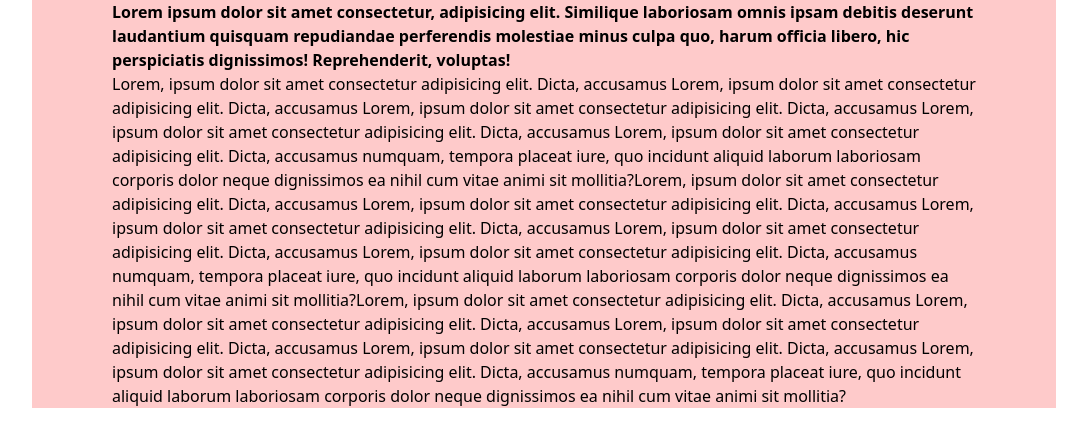
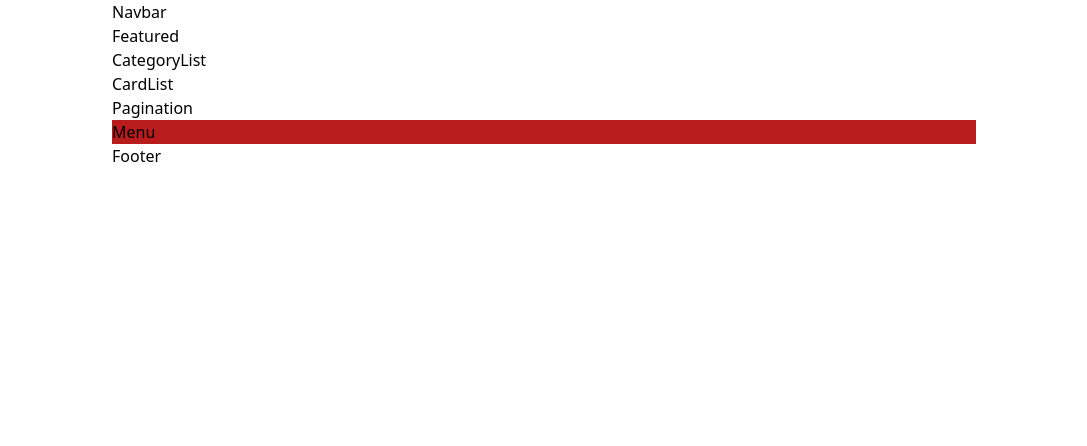
Before and after one commit to OumB2021/Oumblog, a Next.js app: page / in a window 1280 px wide. Shown: the top 446 px of the page, without its empty margins (96-1183 px from the left). Built offline with nearby package versions, Linux system fonts and the light colour scheme.

Commit message:
components creation

```diff
--- a/app/layout.tsx
+++ b/app/layout.tsx
@@ -1,6 +1,8 @@
 import type { Metadata } from "next";
 import { Geist, Geist_Mono, Inter } from "next/font/google";
 import "./globals.css";
+import Navbar from "@/components/navbar";
+import Footer from "@/components/footer";
 
 // Configure the Inter font
 const interFont = Inter({
@@ -23,7 +25,11 @@ export default function RootLayout({
     <html lang="en">
       <body className={`${interFont.variable} antialiased`}>
         <div className="min-h-screen bg-white text-black">
-          <div className="wrapper bg-red-200">{children}</div>
+          <div className="wrapper">
+            <Navbar />
+            {children}
+            <Footer />
+          </div>
         </div>
       </body>
     </html>
--- a/app/page.tsx
+++ b/app/page.tsx
@@ -1,36 +1,17 @@
-import Image from "next/image";
+import CardList from "@/components/card-list";
+import CategoryList from "@/components/category-list";
+import Featured from "@/components/featured";
+import Menu from "@/components/menu";
 
 export default function Home() {
   return (
     <div className="">
-      <h1 className="font-bold">
-        Lorem ipsum dolor sit amet consectetur, adipisicing elit. Similique
-        laboriosam omnis ipsam debitis deserunt laudantium quisquam repudiandae
-        perferendis molestiae minus culpa quo, harum officia libero, hic
-        perspiciatis dignissimos! Reprehenderit, voluptas!
-      </h1>
-      Lorem, ipsum dolor sit amet consectetur adipisicing elit. Dicta, accusamus
-      Lorem, ipsum dolor sit amet consectetur adipisicing elit. Dicta, accusamus
-      Lorem, ipsum dolor sit amet consectetur adipisicing elit. Dicta, accusamus
-      Lorem, ipsum dolor sit amet consectetur adipisicing elit. Dicta, accusamus
-      Lorem, ipsum dolor sit amet consectetur adipisicing elit. Dicta, accusamus
-      numquam, tempora placeat iure, quo incidunt aliquid laborum laboriosam
-      corporis dolor neque dignissimos ea nihil cum vitae animi sit
-      mollitia?Lorem, ipsum dolor sit amet consectetur adipisicing elit. Dicta,
-      accusamus Lorem, ipsum dolor sit amet consectetur adipisicing elit. Dicta,
-      accusamus Lorem, ipsum dolor sit amet consectetur adipisicing elit. Dicta,
-      accusamus Lorem, ipsum dolor sit amet consectetur adipisicing elit. Dicta,
-      accusamus Lorem, ipsum dolor sit amet consectetur adipisicing elit. Dicta,
-      accusamus numquam, tempora placeat iure, quo incidunt aliquid laborum
-      laboriosam corporis dolor neque dignissimos ea nihil cum vitae animi sit
-      mollitia?Lorem, ipsum dolor sit amet consectetur adipisicing elit. Dicta,
-      accusamus Lorem, ipsum dolor sit amet consectetur adipisicing elit. Dicta,
-      accusamus Lorem, ipsum dolor sit amet consectetur adipisicing elit. Dicta,
-      accusamus Lorem, ipsum dolor sit amet consectetur adipisicing elit. Dicta,
-      accusamus Lorem, ipsum dolor sit amet consectetur adipisicing elit. Dicta,
-      accusamus numquam, tempora placeat iure, quo incidunt aliquid laborum
-      laboriosam corporis dolor neque dignissimos ea nihil cum vitae animi sit
-      mollitia?
+      <Featured />
+      <CategoryList />
+      <div>
+        <CardList />
+        <Menu />
+      </div>
     </div>
   );
 }
--- /dev/null
+++ b/components/card-list/index.tsx
@@ -0,0 +1,11 @@
+import Pagination from "../pagination";
+
+function CardList() {
+  return (
+    <div className="">
+      CardList
+      <Pagination />
+    </div>
+  );
+}
+export default CardList;
--- /dev/null
+++ b/components/category-list/index.tsx
@@ -0,0 +1,4 @@
+function CategoryList() {
+  return <div className="">CategoryList</div>;
+}
+export default CategoryList;
--- /dev/null
+++ b/components/featured/index.tsx
@@ -0,0 +1,4 @@
+function Featured() {
+  return <div className="">Featured</div>;
+}
+export default Featured;
--- /dev/null
+++ b/components/footer/index.tsx
@@ -0,0 +1,4 @@
+function Footer() {
+  return <div>Footer</div>;
+}
+export default Footer;
--- /dev/null
+++ b/components/menu/index.tsx
@@ -0,0 +1,4 @@
+function Menu() {
+  return <div className="bg-red-700">Menu</div>;
+}
+export default Menu;
--- /dev/null
+++ b/components/navbar/index.tsx
@@ -0,0 +1,4 @@
+function Navbar() {
+  return <div className="">Navbar</div>;
+}
+export default Navbar;
--- /dev/null
+++ b/components/pagination/index.tsx
@@ -0,0 +1,4 @@
+function Pagination() {
+  return <div className="">Pagination</div>;
+}
+export default Pagination;
```
